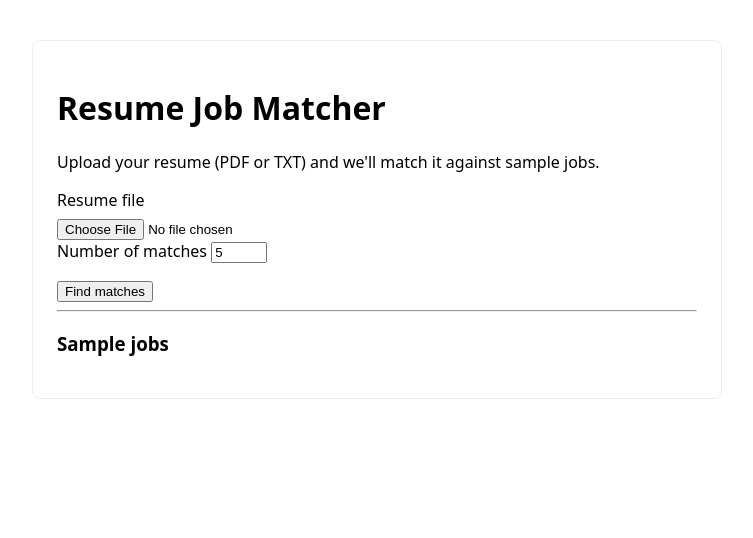
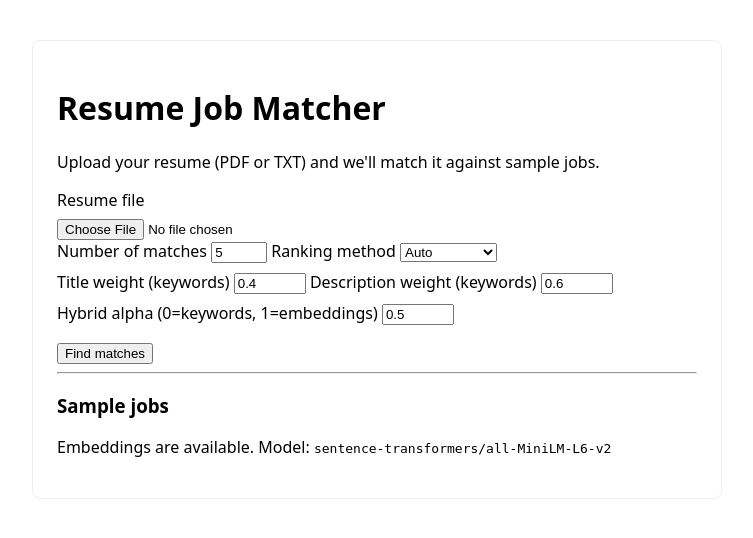
Before and after one commit to alvis2402/ai-job-match, a Flask app: page / in a window 1280 px wide. Shown: the top 538 px of the page, without its empty margins (263-1016 px from the left). Run offline with Flask 3, Linux system fonts and the light colour scheme.

Commit message:
feat: add HF embeddings support and UI controls; normalize keyword weights client-side

```diff
--- a/app.py
+++ b/app.py
@@ -4,6 +4,12 @@
 import pandas as pd
 from utils.text_utils import clean_text, simple_match_score
 from utils.resume_parser import parse_resume
+# optional embeddings integration
+try:
+    from utils.embeddings import ensure_job_embeddings, rank_jobs_by_embedding
+    HF_AVAILABLE = True
+except Exception:
+    HF_AVAILABLE = False
 
 app = Flask(__name__)
 
@@ -18,6 +24,19 @@
     print(f"Warning: failed to read {JOBS_CSV}: {e}")
     jobs_df = pd.DataFrame(columns=["id", "title", "description", "location"])
 
+# If Hugging Face key is present, precompute job embeddings (cached) so ranking by
+# embeddings can be used on uploads. If anything fails, we'll simply fall back to
+# the existing keyword scorer.
+JOB_EMB_CACHE = {}
+EMBEDDING_MODEL = os.environ.get("HF_EMBEDDING_MODEL", "sentence-transformers/all-MiniLM-L6-v2")
+if HF_AVAILABLE and os.environ.get("HUGGINGFACE_API_KEY"):
+    try:
+        JOB_EMB_CACHE = ensure_job_embeddings(jobs_df, model=EMBEDDING_MODEL)
+        print(f"Loaded job embeddings for {len(JOB_EMB_CACHE)} jobs using model {EMBEDDING_MODEL}")
+    except Exception as e:
+        print(f"Warning: failed to prepare job embeddings: {e}")
+        JOB_EMB_CACHE = {}
+
 @app.route("/jobs", methods=["GET"])
 def list_jobs():
     """Return all jobs (simple JSON)."""
@@ -27,7 +46,7 @@
 @app.route("/", methods=["GET"])
 def index():
     """Render main page with upload form."""
-    return render_template("index.html")
+    return render_template("index.html", HUGGINGFACE_AVAILABLE=(HF_AVAILABLE and bool(os.environ.get("HUGGINGFACE_API_KEY"))), HF_MODEL=EMBEDDING_MODEL)
 
 
 def score_jobs_from_resume_text(resume_text, top=5):
@@ -38,7 +57,7 @@
     for _, row in jobs_df.iterrows():
         title = row.get("title", "") or ""
         desc = row.get("description", "") or ""
-        # score both title and description
+        # score both title and description using adjustable weights (defaults match prior behavior)
         score_title = simple_match_score(title, resume_text)
         score_desc = simple_match_score(desc, resume_text)
         score = 0.4 * score_title + 0.6 * score_desc
@@ -75,7 +94,91 @@
 
     # compute top matches
     top = int(request.form.get("top", 5))
-    matches = score_jobs_from_resume_text(text, top=top)
+    # ranking method: 'keywords', 'embeddings', or 'hybrid'
+    method = request.form.get("method", "auto")
+    # weights for title/description (used by keyword scoring)
+    try:
+        title_w = float(request.form.get("title_weight", 0.4))
+        desc_w = float(request.form.get("description_weight", 0.6))
+    except Exception:
+        title_w, desc_w = 0.4, 0.6
+    # hybrid alpha: 0.0 -> keywords only, 1.0 -> embeddings only
+    try:
+        hybrid_alpha = float(request.form.get("hybrid_alpha", 0.5))
+    except Exception:
+        hybrid_alpha = 0.5
+
+    matches = []
+
+    def keyword_scores(res_text, topn=5):
+        results = []
+        for _, row in jobs_df.iterrows():
+            title = row.get("title", "") or ""
+            desc = row.get("description", "") or ""
+            score_title = simple_match_score(title, res_text)
+            score_desc = simple_match_score(desc, res_text)
+            score = title_w * score_title + desc_w * score_desc
+            results.append({
+                "id": row.get("id"),
+                "title": title,
+                "location": row.get("location"),
+                "score": score,
+            })
+        return sorted(results, key=lambda r: r["score"], reverse=True)[:topn]
+
+    # Determine actual mode: if method == auto, prefer embeddings when available
+    if method == "auto":
+        if HF_AVAILABLE and JOB_EMB_CACHE:
+            actual = "embeddings"
+        else:
+            actual = "keywords"
+    else:
+        actual = method
+
+    if actual == "embeddings":
+        if HF_AVAILABLE and JOB_EMB_CACHE:
+            try:
+                matches = rank_jobs_by_embedding(text, jobs_df, JOB_EMB_CACHE, top=top, model=EMBEDDING_MODEL)
+                for m in matches:
+                    m["score"] = round(m.get("score", 0.0), 4)
+            except Exception as e:
+                print(f"Warning: embedding-based ranking failed: {e}")
+                matches = keyword_scores(text, top)
+        else:
+            matches = keyword_scores(text, top)
+    elif actual == "hybrid":
+        # compute both and combine
+        kw = keyword_scores(text, topn=len(jobs_df))
+        emb = []
+        if HF_AVAILABLE and JOB_EMB_CACHE:
+            try:
+                emb = rank_jobs_by_embedding(text, jobs_df, JOB_EMB_CACHE, top=len(jobs_df), model=EMBEDDING_MODEL)
+            except Exception as e:
+                print(f"Warning: embedding ranking failed for hybrid mode: {e}")
+                emb = []
+        # map id -> score
+        kw_map = {str(d["id"]): d["score"] for d in kw}
+        emb_map = {str(d["id"]): d["score"] for d in emb}
+        combined = []
+        for _, row in jobs_df.iterrows():
+            jid = str(row.get("id"))
+            kw_s = kw_map.get(jid, 0.0)
+            emb_s = emb_map.get(jid, 0.0)
+            score = (1 - hybrid_alpha) * kw_s + hybrid_alpha * emb_s
+            combined.append({
+                "id": row.get("id"),
+                "title": row.get("title"),
+                "location": row.get("location"),
+                "score": score,
+            })
+        matches = sorted(combined, key=lambda r: r["score"], reverse=True)[:top]
+        for m in matches:
+            m["score"] = round(m.get("score", 0.0), 4)
+    else:
+        # keywords
+        matches = keyword_scores(text, top)
+        for m in matches:
+            m["score"] = round(m.get("score", 0.0), 4)
     return render_template("results.html", matches=matches, filename=filename)
 
 @app.route("/match", methods=["GET"])
--- a/templates/index.html
+++ b/templates/index.html
@@ -49,6 +49,51 @@
         />
         <label for="top">Number of matches</label>
         <input type="number" id="top" name="top" value="5" min="1" max="10" />
+        <label for="method">Ranking method</label>
+        <select id="method" name="method">
+          <option value="auto">Auto</option>
+          <option value="keywords">Keywords</option>
+          <option value="embeddings">Embeddings</option>
+          <option value="hybrid">Hybrid</option>
+        </select>
+
+        <div style="margin-top: 0.5rem">
+          <label for="title_weight">Title weight (keywords)</label>
+          <input
+            type="number"
+            id="title_weight"
+            name="title_weight"
+            value="0.4"
+            step="0.05"
+            min="0"
+            max="1"
+          />
+          <label for="description_weight">Description weight (keywords)</label>
+          <input
+            type="number"
+            id="description_weight"
+            name="description_weight"
+            value="0.6"
+            step="0.05"
+            min="0"
+            max="1"
+          />
+        </div>
+
+        <div style="margin-top: 0.5rem">
+          <label for="hybrid_alpha"
+            >Hybrid alpha (0=keywords, 1=embeddings)</label
+          >
+          <input
+            type="number"
+            id="hybrid_alpha"
+            name="hybrid_alpha"
+            value="0.5"
+            step="0.05"
+            min="0"
+            max="1"
+          />
+        </div>
         <div style="margin-top: 1rem">
           <button type="submit">Find matches</button>
         </div>
@@ -60,6 +105,45 @@
         <li><strong>{{ job.title }}</strong> — {{ job.location }}</li>
         {% endfor %}
       </ul>
+      {% if HUGGINGFACE_AVAILABLE %}
+      <p>Embeddings are available. Model: <code>{{ HF_MODEL }}</code></p>
+      {% else %}
+      <p>
+        Embeddings not configured. To enable, set the
+        <code>HUGGINGFACE_API_KEY</code> environment variable.
+      </p>
+      {% endif %}
     </div>
+    <script>
+      // Normalize title and description weights so they sum to 1.
+      (function () {
+        const titleInput = document.getElementById("title_weight");
+        const descInput = document.getElementById("description_weight");
+        const form = document.querySelector("form");
+
+        function normalize() {
+          let t = parseFloat(titleInput.value) || 0;
+          let d = parseFloat(descInput.value) || 0;
+          const s = t + d;
+          if (s === 0) {
+            // default split
+            titleInput.value = 0.5;
+            descInput.value = 0.5;
+            return;
+          }
+          titleInput.value = +(t / s).toFixed(3);
+          descInput.value = +(d / s).toFixed(3);
+        }
+
+        // Normalize as user types
+        titleInput.addEventListener("input", normalize);
+        descInput.addEventListener("input", normalize);
+
+        // Also normalize on submit to ensure server receives normalized weights
+        form.addEventListener("submit", function (e) {
+          normalize();
+        });
+      })();
+    </script>
   </body>
 </html>
--- a/templates/results.html
+++ b/templates/results.html
@@ -30,7 +30,9 @@
     <div class="card">
       <h1>Top Matches</h1>
       <p>Results for <strong>{{ filename }}</strong></p>
-      {% if matches|length == 0 %}
+      {% if request.form.method %}
+      <p>Ranking method: <strong>{{ request.form.method }}</strong></p>
+      {% endif %} {% if matches|length == 0 %}
       <p>No matches found.</p>
       {% else %} {% for m in matches %}
       <div class="job">
```
Also changed, not shown: utils/embeddings.py (added, +148 -0 lines), services/matcher.py (added), utils/__init__.py (added), 2 other files.
